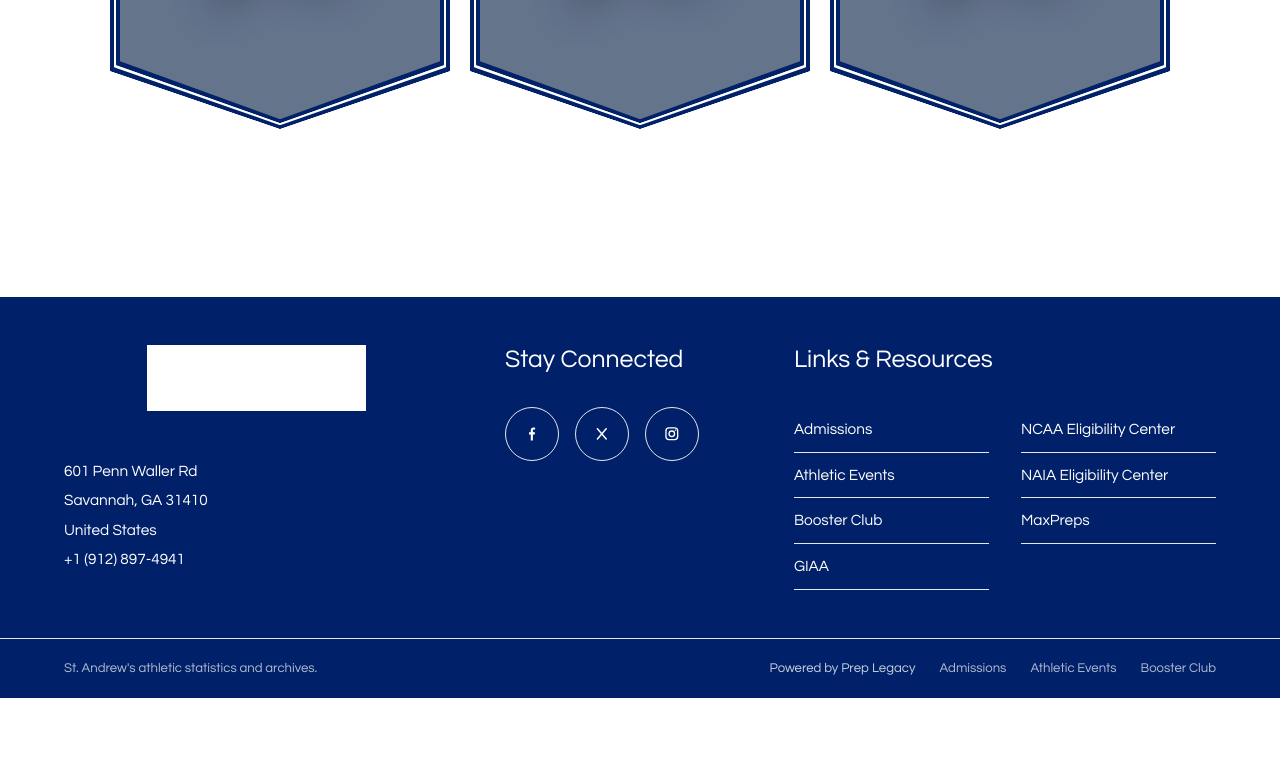
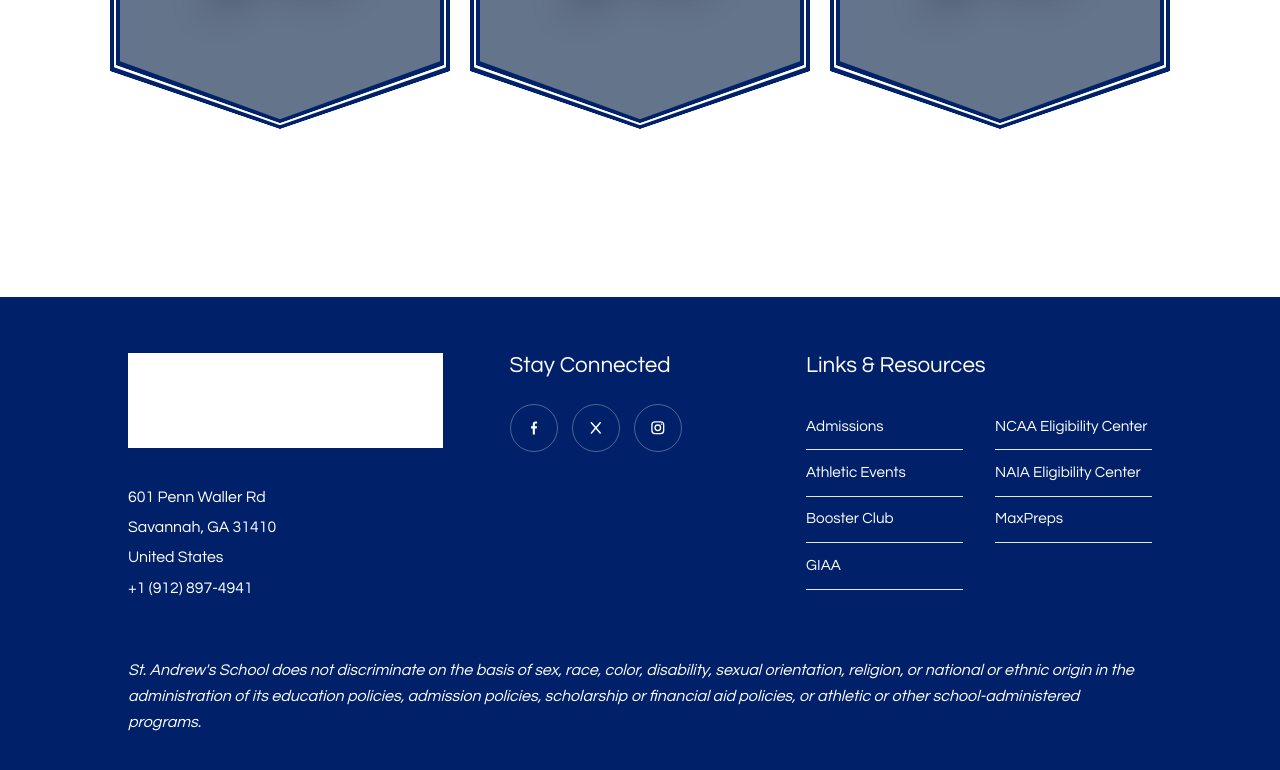
Before and after one commit to newonda1/st-andrews-basketball, a React (Vite) app: page / in a window 1280 px wide. Shown: the part 2289-3059 px from the top of the page. Before the commit the page ends 2987 px from the top, so only its background shows below. Built offline with nearby package versions, Linux system fonts and the light colour scheme.

Commit message:
Update footer

```diff
--- a/src/components/Footer.jsx
+++ b/src/components/Footer.jsx
@@ -54,21 +54,6 @@ const footerLinkColumns = [
   ],
 ];
 
-const footerBottomLinks = [
-  {
-    label: "Admissions",
-    href: "https://saslions.com/admissions/",
-  },
-  {
-    label: "Athletic Events",
-    href: "https://www.saslionsathletics.com/inside-athletics/athletic-events",
-  },
-  {
-    label: "Booster Club",
-    href: "https://sasboosterclub.boosterhub.com/register/11952",
-  },
-];
-
 function renderSocialIcon(icon) {
   if (icon === "facebook") {
     return (
@@ -119,23 +104,18 @@ function renderSocialIcon(icon) {
 export default function Footer() {
   return (
     <footer className="mt-16 bg-[var(--stats-navy)] text-white">
-      <div className="w-full px-6 py-12 sm:px-8 lg:px-12 xl:px-16 2xl:px-24">
-        <div className="grid gap-12 lg:grid-cols-[1.2fr_0.8fr_1.45fr] lg:gap-14">
+      <div className="mx-auto max-w-[1120px] px-8 pb-14 pt-12 sm:px-10 lg:px-12 lg:pb-12 lg:pt-14">
+        <div className="grid gap-10 lg:grid-cols-[1.12fr_0.82fr_1.22fr] lg:gap-12 xl:gap-16">
           <div>
             <Link to="/athletics" className="inline-flex no-underline">
-              <span
-                aria-label="St. Andrew's Athletics"
-                className="block h-[58px] w-[340px] bg-white sm:h-[66px] sm:w-[385px]"
-                style={{
-                  WebkitMask:
-                    "url('/images/common/st_andrews_athletics_horizontal_logo_dark.png') center / contain no-repeat",
-                  mask:
-                    "url('/images/common/st_andrews_athletics_horizontal_logo_dark.png') center / contain no-repeat",
-                }}
+              <img
+                src="/images/common/st_andrews_athletics_horizontal_logo_dark.png"
+                alt="St. Andrew's Athletics"
+                className="block h-auto w-[280px] brightness-0 invert sm:w-[315px]"
               />
             </Link>
 
-            <div className="mt-10 space-y-1 text-[0.96rem] leading-[1.65] text-white">
+            <div className="mt-7 space-y-1 text-[0.95rem] leading-[1.65] text-white/94 lg:text-[0.99rem]">
               <p className="m-0">601 Penn Waller Rd</p>
               <p className="m-0">Savannah, GA 31410</p>
               <p className="m-0">United States</p>
@@ -149,10 +129,10 @@ export default function Footer() {
           </div>
 
           <div>
-            <h2 className="mb-8 text-[1.4rem] font-normal leading-[1.2] text-white sm:text-[1.55rem]">
+            <h2 className="mb-6 text-[1.25rem] font-normal leading-[1.2] text-white sm:text-[1.4rem]">
               Stay Connected
             </h2>
-            <div className="flex flex-wrap gap-4">
+            <div className="flex flex-wrap gap-3.5">
               {socialLinks.map((item) => (
                 <a
                   key={item.label}
@@ -160,7 +140,7 @@ export default function Footer() {
                   target="_blank"
                   rel="noreferrer"
                   aria-label={item.label}
-                  className="inline-flex h-[54px] w-[54px] items-center justify-center rounded-full border border-white/28 text-white no-underline transition hover:border-white hover:bg-white hover:text-[var(--stats-navy)]"
+                  className="inline-flex h-[48px] w-[48px] items-center justify-center rounded-full border border-white/30 text-white no-underline transition hover:border-white hover:bg-white hover:text-[var(--stats-navy)]"
                 >
                   {renderSocialIcon(item.icon)}
                 </a>
@@ -169,19 +149,22 @@ export default function Footer() {
           </div>
 
           <div>
-            <h2 className="mb-8 text-[1.4rem] font-normal leading-[1.2] text-white sm:text-[1.55rem]">
+            <h2 className="mb-6 text-[1.25rem] font-normal leading-[1.2] text-white sm:text-[1.4rem]">
               Links & Resources
             </h2>
-            <div className="grid gap-8 sm:grid-cols-2">
+            <div className="grid max-w-[440px] gap-x-8 gap-y-0 sm:grid-cols-2 lg:max-w-[520px]">
               {footerLinkColumns.map((column, columnIndex) => (
-                <div key={`footer-column-${columnIndex}`} className="space-y-0">
+                <div
+                  key={`footer-column-${columnIndex}`}
+                  className="max-w-[220px] space-y-0"
+                >
                   {column.map((item) => (
                     <a
                       key={item.label}
                       href={item.href}
                       target="_blank"
                       rel="noreferrer"
-                      className="block border-b border-white/22 py-3 text-[0.96rem] leading-[1.35] text-white no-underline transition hover:underline"
+                      className="block border-b border-white/24 py-[0.78rem] text-[0.95rem] leading-[1.35] text-white no-underline transition hover:underline"
                     >
                       {item.label}
                     </a>
@@ -191,33 +174,14 @@ export default function Footer() {
             </div>
           </div>
         </div>
-      </div>
 
-      <div className="border-t border-white/14">
-        <div className="flex w-full flex-col gap-3 px-6 py-5 text-[0.82rem] leading-[1.45] text-white/70 sm:px-8 lg:flex-row lg:items-center lg:justify-between lg:px-12 xl:px-16 2xl:px-24">
-          <p className="m-0">St. Andrew&apos;s athletic statistics and archives.</p>
-          <div className="flex flex-wrap gap-x-6 gap-y-2">
-            <a
-              href="https://preplegacy.com"
-              target="_blank"
-              rel="noreferrer"
-              className="text-white/80 no-underline transition hover:text-white hover:underline"
-            >
-              Powered by Prep Legacy
-            </a>
-            {footerBottomLinks.map((item) => (
-              <a
-                key={`footer-bottom-${item.label}`}
-                href={item.href}
-                target="_blank"
-                rel="noreferrer"
-                className="text-white/70 no-underline transition hover:text-white hover:underline"
-              >
-                {item.label}
-              </a>
-            ))}
-          </div>
-        </div>
+        <p className="mx-auto mt-12 max-w-[1120px] text-[0.92rem] italic leading-[1.65] text-white/82 lg:mt-14 lg:text-[1rem]">
+          St. Andrew&apos;s School does not discriminate on the basis of sex,
+          race, color, disability, sexual orientation, religion, or national
+          or ethnic origin in the administration of its education policies,
+          admission policies, scholarship or financial aid policies, or
+          athletic or other school-administered programs.
+        </p>
       </div>
     </footer>
   );
```
